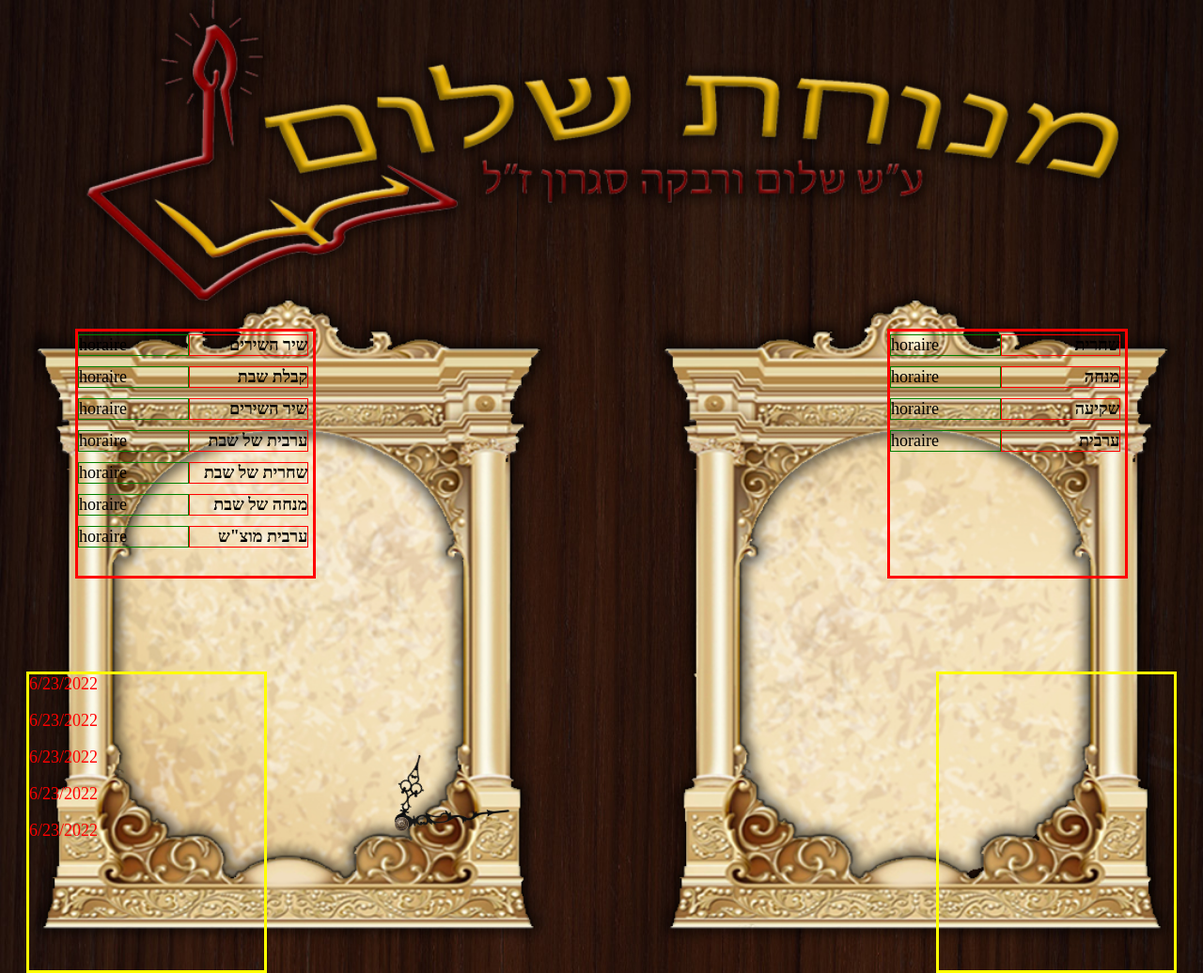
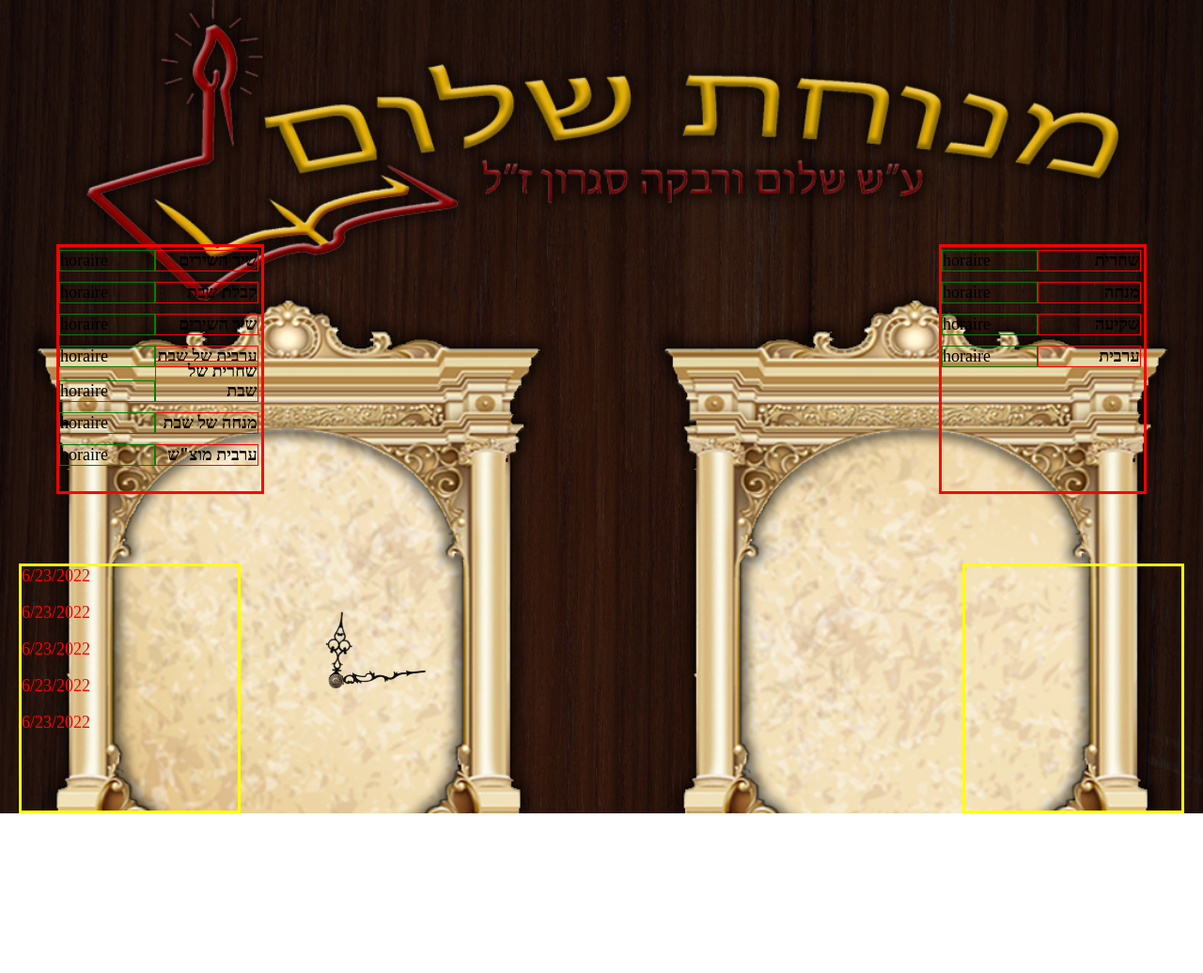
Before and after one commit to Manou-coder/menouchat-chalom-frontend, a website: page views/index.html in a window 1280 px wide. Shown: the whole page at 94% size. After the commit the page ends 866 px from the top, so only its background shows below. Drawn offline with Linux system fonts and the light colour scheme.

Commit message:
arrangement selon bet hamidrash

```diff
--- a/public/style.css
+++ b/public/style.css
@@ -12,20 +12,20 @@ body
 div.zmanei_chabat{
 	position: absolute;
 	border: 3px solid red;
-	width: 250px;
+	width: 215px;
 	height: 260px;
-	top: 350px;
-	left: 80px;
+	top: 260px;
+	left: 60px;
 
 }
 
 div.zmanei_ayom{
 	position: absolute;
 	border: 3px solid red;
-	width: 250px;
+	width: 215px;
 	height: 260px;
-	top: 350px;
-	right: 80px;
+	top: 260px;
+	right: 60px;
 }
 
 article.item
@@ -64,10 +64,10 @@ div.panneau_gauche
 {
 	position: absolute;
 	border: 3px solid yellow;
-	width: 250px;
-	height: 315px;
-	top: 715px;
-	left: 28px;
+	width: 230px;
+	height: 260px;
+	top: 600px;
+	left: 20px;
 }
 
 div.panneau_gauche p
@@ -85,10 +85,10 @@ div.panneau_droit
 {
 	position: absolute;
 	border: 3px solid yellow;
-	width: 250px;
-	height: 315px;
-	top: 715px;
-	right: 28px;
+	width: 230px;
+	height: 260px;
+	top: 600px;
+	right: 20px;
 }
 
 /* MONTRE */
@@ -96,10 +96,10 @@ div.panneau_droit
 
 .min {
 	position: absolute;
-	height:160px;
+	height:140px;
 	max-width: 100%;
-	top: 795px;
-	left: 350px;
+	top: 655px;
+	left: 285px;
 	transform: rotate(135deg);
 }
 
@@ -108,8 +108,8 @@ div.panneau_droit
 	position: absolute;
 	height:105px;
 	max-width: 100%;
-	top: 823px;
-	left: 375px;
+	top: 673px;
+	left: 305px;
 	transform: rotate(45deg);
 }
 
@@ -118,8 +118,8 @@ div.panneau_droit
 	position: absolute;
 	height:15px;
 	max-width: 100%;
-	top: 870px;
-	left: 420px;
+	top: 718px;
+	left: 350px;
 }
 
 /* top 870
@@ -127,3 +127,6 @@ left 420 */
 
 /* top -210
 left -107 */
+
+/* top -152
+left -70 */
--- a/views/myApp.js
+++ b/views/myApp.js
@@ -14,7 +14,7 @@ function clock() {
   min += 45;
 
   let hor = hours * 30;
-  hor += 60;
+  hor += 50;
 
 
   document.querySelector('.min').style.transform = `rotate(${min}deg)`;
```
